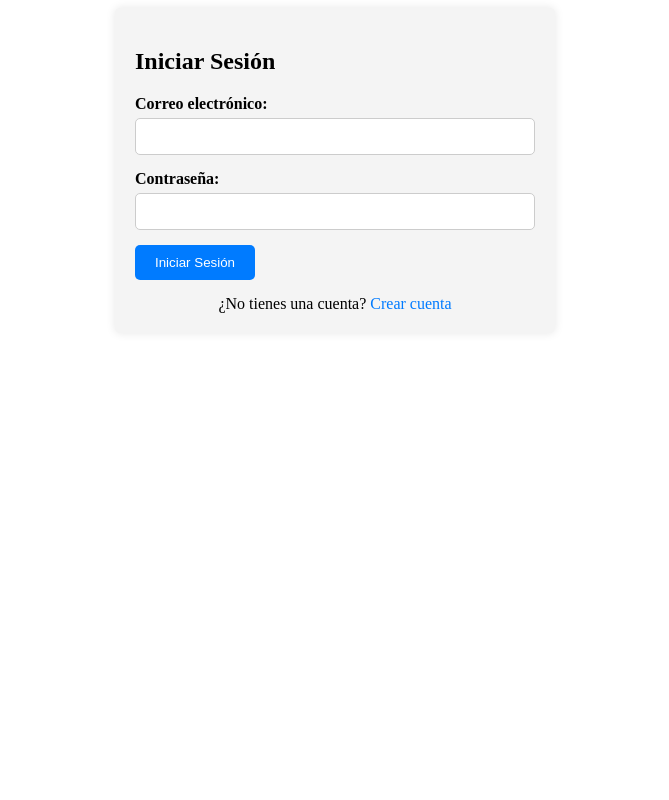
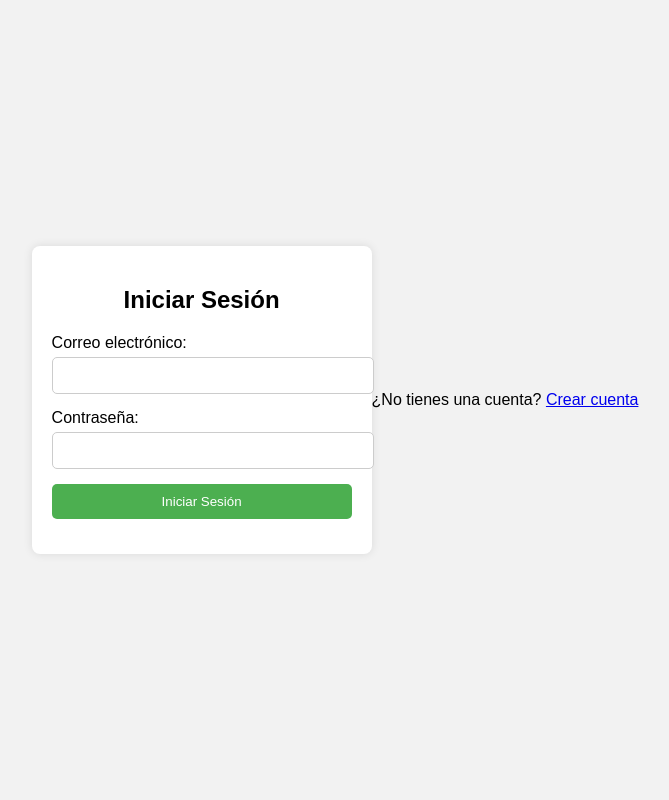
Before and after one commit to Kevinzubia09/Sistema_citas, a PHP site: page / in a window 1280 px wide. Shown: the whole page, without its empty margins (305-974 px from the left). Run offline with PHP 8.4, Linux system fonts and the light colour scheme.

Commit message:
Revert "Cambios en login"

```diff
--- a/index.php
+++ b/index.php
@@ -4,57 +4,7 @@
     <meta charset="UTF-8">
     <meta name="viewport" content="width=device-width, initial-scale=1.0">
     <title>Iniciar Sesión</title>
-
-    <style>
-        /* Estilos adicionales para el formulario */
-        .login-container {
-            max-width: 400px;
-            margin: 0 auto;
-            padding: 20px;
-            background-color: #f4f4f4;
-            border-radius: 5px;
-            box-shadow: 0 0 10px rgba(0, 0, 0, 0.1);
-        }
-        .form-group {
-            margin-bottom: 15px;
-        }
-        label {
-            display: block;
-            margin-bottom: 5px;
-            font-weight: bold;
-        }
-        input[type="text"],
-        input[type="email"],
-        input[type="password"] {
-            width: 100%;
-            padding: 10px;
-            border-radius: 5px;
-            border: 1px solid #ccc;
-            box-sizing: border-box;
-        }
-        button[type="submit"] {
-            background-color: #007bff;
-            color: #fff;
-            border: none;
-            border-radius: 5px;
-            padding: 10px 20px;
-            cursor: pointer;
-        }
-        button[type="submit"]:hover {
-            background-color: #0056b3;
-        }
-        .signup-link {
-            text-align: center;
-            margin-top: 15px;
-        }
-        .signup-link p {
-            margin: 0;
-        }
-        .signup-link a {
-            color: #007bff;
-            text-decoration: none;
-        }
-    </style>
+    <link rel="stylesheet" href="styles/styles.css">
 </head>
 <body>
     <div class="login-container">
@@ -75,19 +25,19 @@
         <div class="signup-link">
             <p>¿No tienes una cuenta? <a href="#" id="signup-toggle">Crear cuenta</a></p>
             <div id="signup-form" style="display: none;">
+                <h2>Registrarse</h2>
                 <form action="config/registrar_usuario.php" method="POST">
-                    <h2>Registrarse</h2>
                     <div class="form-group">
                         <label for="nombre">Nombre:</label>
                         <input type="text" id="nombre" name="nombre" required>
                     </div>
                     <div class="form-group">
-                        <label for="email_reg">Correo electrónico:</label>
-                        <input type="email" id="email_reg" name="email" required>
+                        <label for="email">Correo electrónico:</label>
+                        <input type="email" id="email" name="email" required>
                     </div>
                     <div class="form-group">
-                        <label for="password_reg">Contraseña:</label>
-                        <input type="password" id="password_reg" name="password" required>
+                        <label for="password">Contraseña:</label>
+                        <input type="password" id="password" name="password" required>
                     </div>
                     <div class="form-group">
                         <button type="submit">Registrarse</button>
```
Also changed, not shown: config/registrar_usuario.php (+3 -6 lines), config/verificar_login.php (+17 -9 lines).
